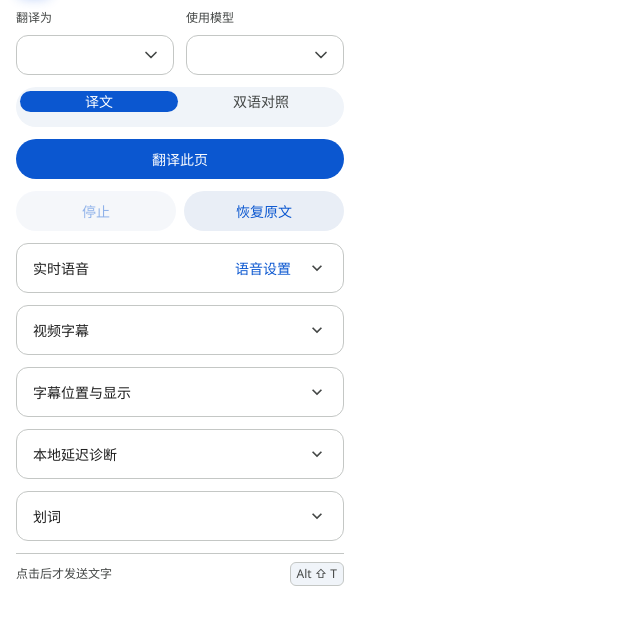
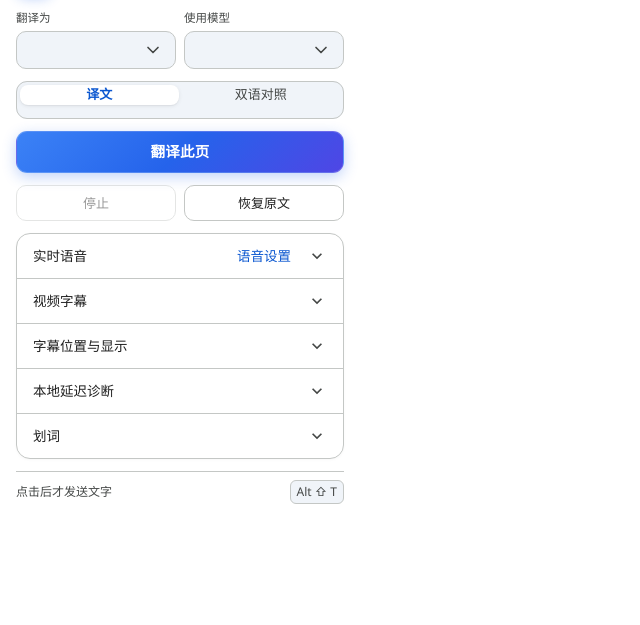
Before and after one commit to likedrift/SITranslate, a website built with Vite: page popup.html in a window 1280 px wide. Shown: the part 59-684 px from the top of the page, without its empty margins (0-640 px from the left). Built offline with nearby package versions, Linux system fonts and the light colour scheme; no server answers.

Commit message:
style: 优化弹窗卡片与划词浮窗 UI/UX 布局及视觉层级

```diff
--- a/popup.html
+++ b/popup.html
@@ -50,6 +50,7 @@
     <p class="notice" id="error" role="alert" hidden></p>
   </section>
 
+  <section class="accordion-group">
     <details class="fold feature" id="speech-fold">
       <summary><span>实时语音</span><button class="text-button compact" id="speech-settings" type="button">语音设置</button></summary>
       <p id="speech-state" class="status" aria-live="polite" hidden>未开始</p>
@@ -125,6 +126,7 @@
       <p class="status">选中文字后，再点页面上的「译」。</p>
       <button class="text-button" id="grant-site" type="button" disabled>正在读取划词状态…</button>
     </details>
+  </section>
 
   <footer><span>点击后才发送文字</span><kbd>Alt ⇧ T</kbd></footer>
 </main>
--- a/src/ui/style.css
+++ b/src/ui/style.css
@@ -157,27 +157,54 @@ select:focus-visible, textarea:focus-visible {
 .popup .brand-mark { width: 36px; height: 36px; border-radius: 10px; }
 .popup .brand-mark svg { width: 20px; height: 20px; }
 .primary-block { display: flex; flex-direction: column; gap: var(--space-3); }
-.popup-fields { display: grid; grid-template-columns: 1fr 1fr; gap: var(--space-3); }
+.popup-fields { display: grid; grid-template-columns: 1fr 1fr; gap: var(--space-2); }
+.popup-fields label { font-size: 11.5px; font-weight: 500; color: var(--muted); gap: 5px; }
 .popup input:not([type=checkbox]):not([type=radio]):not([type=range]) {
-  height: var(--control-popup); min-height: var(--control-popup); padding: 0 var(--space-3); font-size: 14px;
+  height: 38px; min-height: 38px; padding: 0 var(--space-3); font-size: 13.5px; border-radius: 10px;
 }
 .popup select {
-  height: var(--control-popup); min-height: var(--control-popup); padding: 0 32px 0 var(--space-3); font-size: 14px;
+  height: 38px; min-height: 38px; padding: 0 28px 0 10px; font-size: 13.5px; border-radius: 10px;
+  background-color: var(--surface-container); border: 1px solid var(--outline-variant); transition: all .15s ease;
 }
+.popup select:hover { background-color: var(--surface-container-high); }
+.popup select:focus-visible { background-color: var(--surface); border-color: var(--primary); }
 .segmented {
-  display: flex; gap: var(--space-1); margin: 0; padding: var(--space-1); border: 0; min-inline-size: 0;
-  height: var(--control-popup); box-sizing: border-box;
-  border-radius: 20px; background: var(--surface-container);
+  display: flex; gap: 3px; margin: 0; padding: 3px; border: 1px solid var(--outline-variant); min-inline-size: 0;
+  height: 38px; box-sizing: border-box; border-radius: 11px; background: var(--surface-container);
 }
 .segmented label { flex: 1; position: relative; cursor: pointer; text-align: center; gap: 0; color: var(--muted); }
 .segmented input { position: absolute; opacity: 0; width: 1px; height: 1px; }
 .segmented span {
-  display: flex; align-items: center; justify-content: center; height: 100%; min-height: 0; border-radius: 16px;
-  font-size: 14px; font-weight: 500;
+  display: flex; align-items: center; justify-content: center; height: 100%; min-height: 0; border-radius: 8px;
+  font-size: 13px; font-weight: 500; color: var(--muted); transition: all .18s cubic-bezier(.16, 1, .3, 1);
 }
-.segmented input:checked + span { background: var(--primary); color: var(--on-primary); }
+.segmented label:hover span { color: var(--text); }
+.segmented input:checked + span {
+  background: var(--surface); color: var(--primary); font-weight: 600;
+  box-shadow: 0 1px 4px rgba(0, 0, 0, 0.08), 0 1px 1px rgba(0, 0, 0, 0.04);
+}
+@media (prefers-color-scheme: dark) {
+  .segmented input:checked + span {
+    background: var(--surface-container-highest); color: var(--primary);
+    box-shadow: 0 1px 3px rgba(0, 0, 0, 0.25);
+  }
+}
 .segmented input:focus-visible + span { outline: 2px solid var(--focus); outline-offset: 2px; }
-.translate-button { width: 100%; min-height: 40px; }
+.translate-button {
+  width: 100%; min-height: 42px; height: 42px; border-radius: 11px;
+  font-size: 14.5px; font-weight: 600; letter-spacing: 0.3px;
+  background: linear-gradient(135deg, #3b82f6 0%, #2563eb 50%, #4f46e5 100%);
+  color: #fff; box-shadow: 0 4px 14px rgba(37, 99, 235, 0.28);
+  border: 1px solid rgba(255, 255, 255, 0.18);
+  transition: all .2s cubic-bezier(.16, 1, .3, 1);
+}
+.translate-button:hover:not(:disabled) {
+  box-shadow: 0 6px 18px rgba(37, 99, 235, 0.4);
+  filter: brightness(1.06); transform: translateY(-1px);
+}
+.translate-button:active:not(:disabled) {
+  transform: translateY(0); filter: brightness(0.98);
+}
 .progress-card { display: flex; flex-direction: column; gap: var(--space-2); }
 .progress-heading { display: flex; justify-content: space-between; gap: var(--space-2); font-size: 12px; color: var(--text); }
 #count { color: var(--muted); }
@@ -191,10 +218,67 @@ progress::-moz-progress-bar { background: var(--primary); }
 .progress-card p, .status { font-size: 12px; color: var(--muted); font-weight: 400; }
 .status.attention { color: var(--danger); }
 .actions { display: flex; align-items: center; gap: var(--space-2); }
-.actions .secondary { flex: 1; justify-content: center; text-align: center; }
-.actions button { min-height: var(--control-popup); }
+.actions .secondary {
+  flex: 1; justify-content: center; text-align: center;
+  min-height: 36px; height: 36px; border-radius: 10px; font-size: 13px; font-weight: 500;
+  border: 1px solid var(--outline-variant); background: var(--surface); color: var(--text);
+  transition: all .15s ease;
+}
+.actions .secondary:hover:not(:disabled) {
+  background: var(--surface-container); border-color: var(--outline);
+}
+.actions #stop:not(:disabled) {
+  color: var(--danger); border-color: rgba(179, 38, 30, 0.25); background: rgba(179, 38, 30, 0.04);
+}
+.actions #stop:not(:disabled):hover {
+  background: rgba(179, 38, 30, 0.08); border-color: var(--danger);
+}
+.actions #restore:hover:not(:disabled) {
+  color: var(--primary);
+}
+.actions button { min-height: 36px; }
 .popup .compact { padding-inline: var(--space-2); }
 .popup details.feature > summary .compact { margin-left: auto; }
+
+.accordion-group {
+  display: flex; flex-direction: column;
+  border: 1px solid var(--outline-variant);
+  border-radius: 14px;
+  background: var(--surface);
+  overflow: hidden;
+  box-shadow: 0 1px 3px rgba(0, 0, 0, 0.03);
+}
+.accordion-group details.fold {
+  border: 0; border-radius: 0; background: transparent;
+  border-bottom: 1px solid var(--outline-variant); margin: 0;
+}
+.accordion-group details.fold:last-child { border-bottom: 0; }
+.accordion-group details.fold > summary {
+  min-height: 44px; display: flex; align-items: center; gap: var(--space-2);
+  margin: 0; padding: 0 var(--space-4); cursor: pointer; list-style: none;
+  color: var(--text); font-size: 13.5px; font-weight: 500;
+  border-radius: 0; transition: background .15s ease;
+}
+.accordion-group details.fold > summary:hover { background: var(--surface-container); }
+.accordion-group details.fold[open] > summary {
+  background: var(--surface-container); border-bottom: 1px solid var(--outline-variant);
+}
+.accordion-group details.fold > summary::-webkit-details-marker { display: none; }
+.accordion-group details.fold > summary::marker { content: ""; }
+.accordion-group details.fold > summary::after {
+  content: ""; width: 20px; height: 20px; margin-left: auto; flex: 0 0 20px;
+  background-color: var(--muted);
+  -webkit-mask: var(--chevron-mask) center / 20px 20px no-repeat;
+  mask: var(--chevron-mask) center / 20px 20px no-repeat;
+  transition: transform .18s ease;
+}
+.accordion-group details.fold[open] > summary::after { transform: rotate(180deg); }
+.accordion-group details.fold > summary:has(button)::after { margin-left: 0; }
+.accordion-group details.fold[open]::details-content {
+  display: flex; flex-direction: column; gap: var(--space-3);
+  padding: var(--space-3) var(--space-4) var(--space-4); background: var(--surface);
+}
+
 details.fold {
   border: 1px solid var(--outline-variant); border-radius: 12px; padding: 0; background: var(--surface);
 }
```
Also changed, not shown: src/content.ts (+27 -5 lines). Lines whose indentation alone changed are shown as unchanged.
